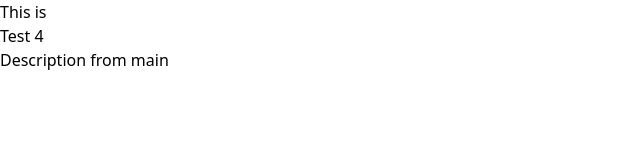
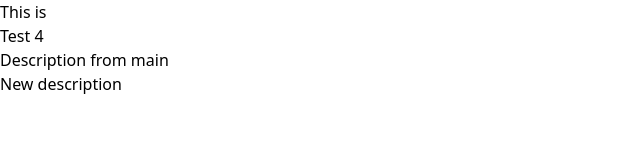
Before and after one commit to ilia-markovski-jdm/testly, a React (Vite) app: page / in a window 1280 px wide. Shown: the top 162 px of the page, without its empty margins (0-640 px from the left). Built offline with nearby package versions, Linux system fonts and the light colour scheme.

Commit message:
add new description

```diff
--- a/src/App.tsx
+++ b/src/App.tsx
@@ -6,6 +6,7 @@ function App() {
       <h2>This is {import.meta.env.VITE_TEST}</h2>
       <p>Test 4</p>
       <p>Description from main</p>
+      <p>New description</p>
     </div>
   )
 }
```
